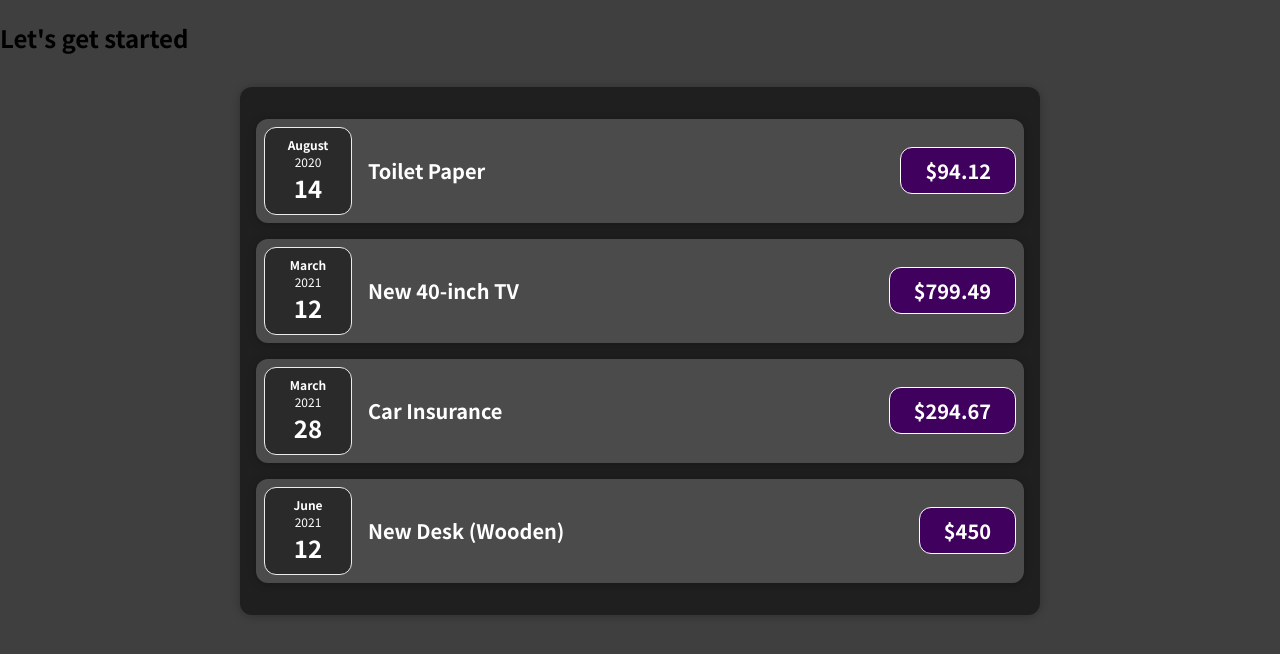
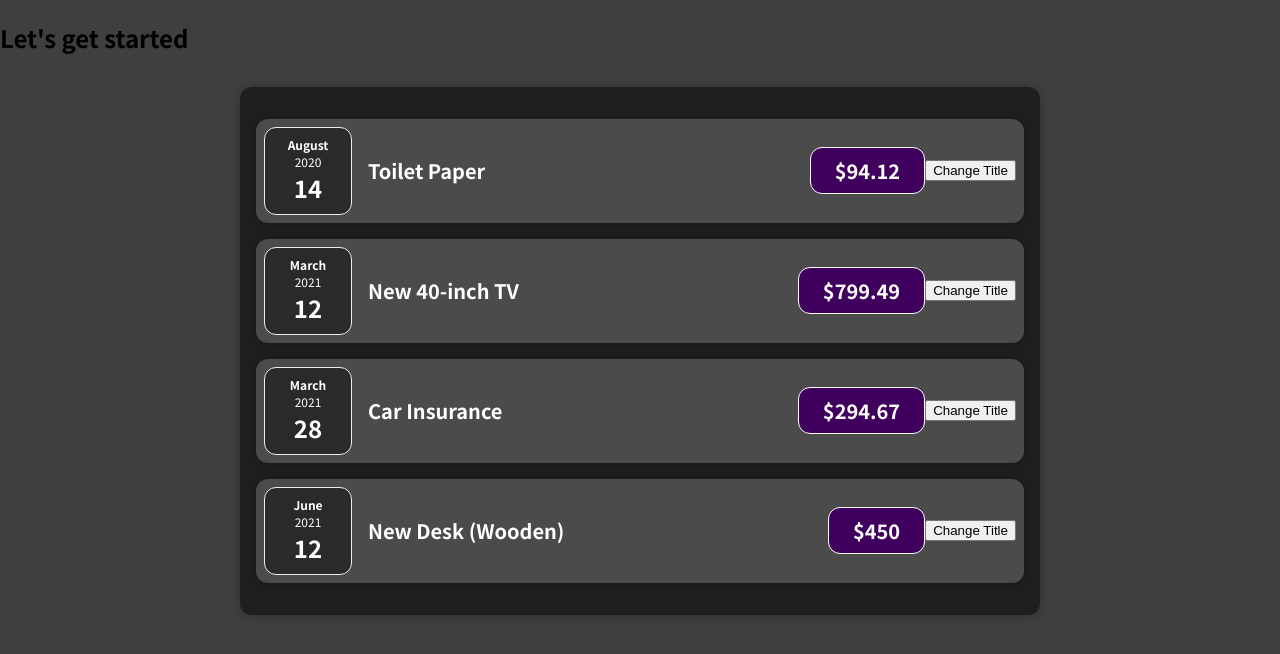
Before and after one commit to locaulker/expense-tracker, a React (Create React App) app: page / in a window 1280 px wide. Shown: the top 654 px of the page. Built offline with nearby package versions, Linux system fonts and the light colour scheme.

Commit message:
intro to useState

```diff
--- a/package.json
+++ b/package.json
@@ -8,7 +8,7 @@
     "@testing-library/user-event": "^12.5.0",
     "react": "^18.0.0",
     "react-dom": "^18.0.0",
-    "react-scripts": "4.0.1",
+    "react-scripts": "^5.0.1",
     "web-vitals": "^0.2.4"
   },
   "scripts": {
--- a/src/components/Expenses/ExpenseItem.js
+++ b/src/components/Expenses/ExpenseItem.js
@@ -1,16 +1,24 @@
-import React from "react"
+import React, { useState } from "react"
 import ExpenseDate from "./ExpenseDate"
 import Card from "../UI/Card"
 import "./ExpenseItem.css"
 
 const ExpenseItem = props => {
+  const [title, setTitle] = useState(props.title)
+
+  const clickHandler = () => {
+    setTitle("Updated!!")
+    console.log(title)
+  }
+
   return (
     <Card className="expense-item">
       <ExpenseDate date={props.date} />
       <div className="expense-item__description">
-        <h2>{props.title}</h2>
+        <h2>{title}</h2>
         <div className="expense-item__price">${props.amount}</div>
       </div>
+      <button onClick={clickHandler}>Change Title</button>
     </Card>
   )
 }
```
Also changed, not shown: 2 other files (tests, documents, lock files or other folders).
